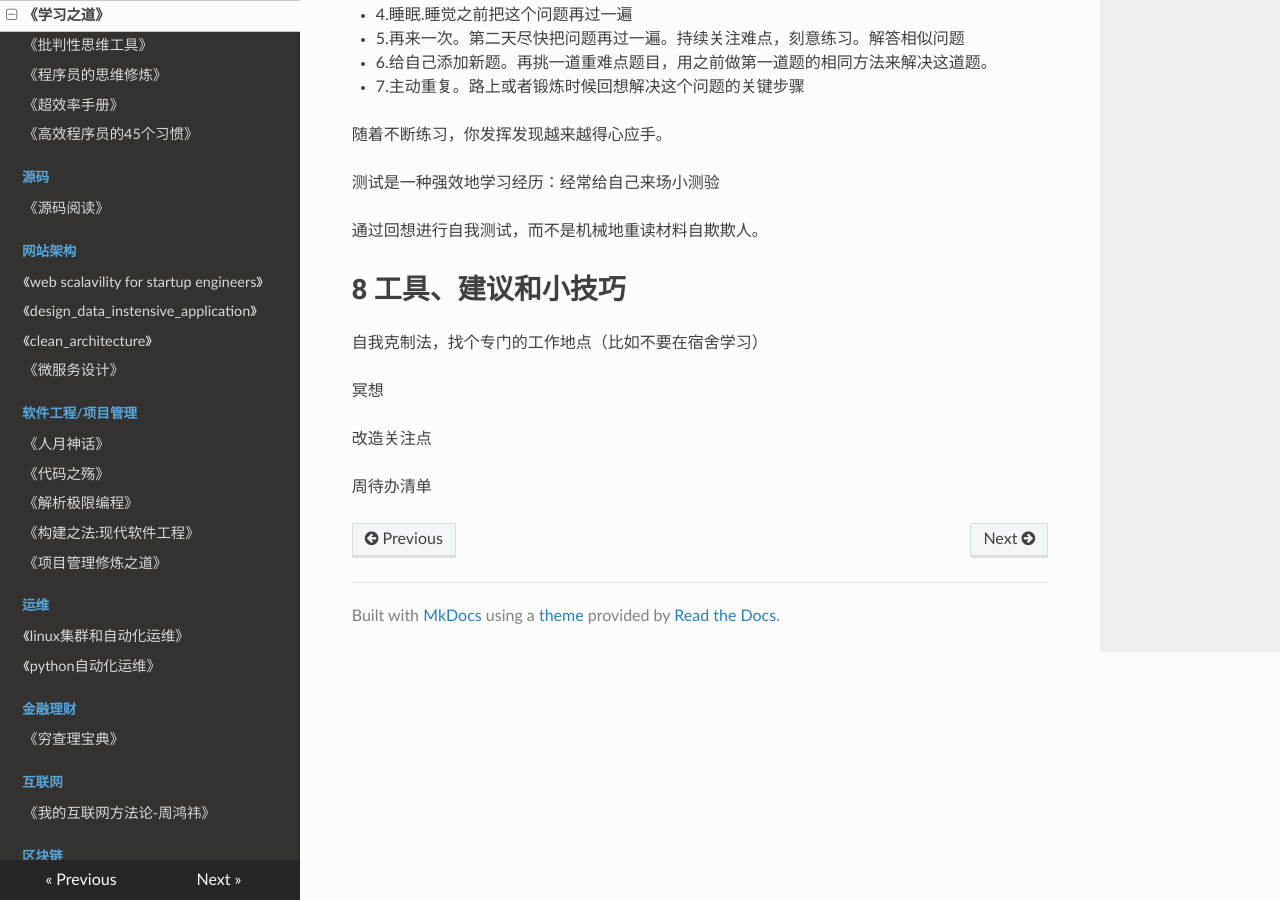
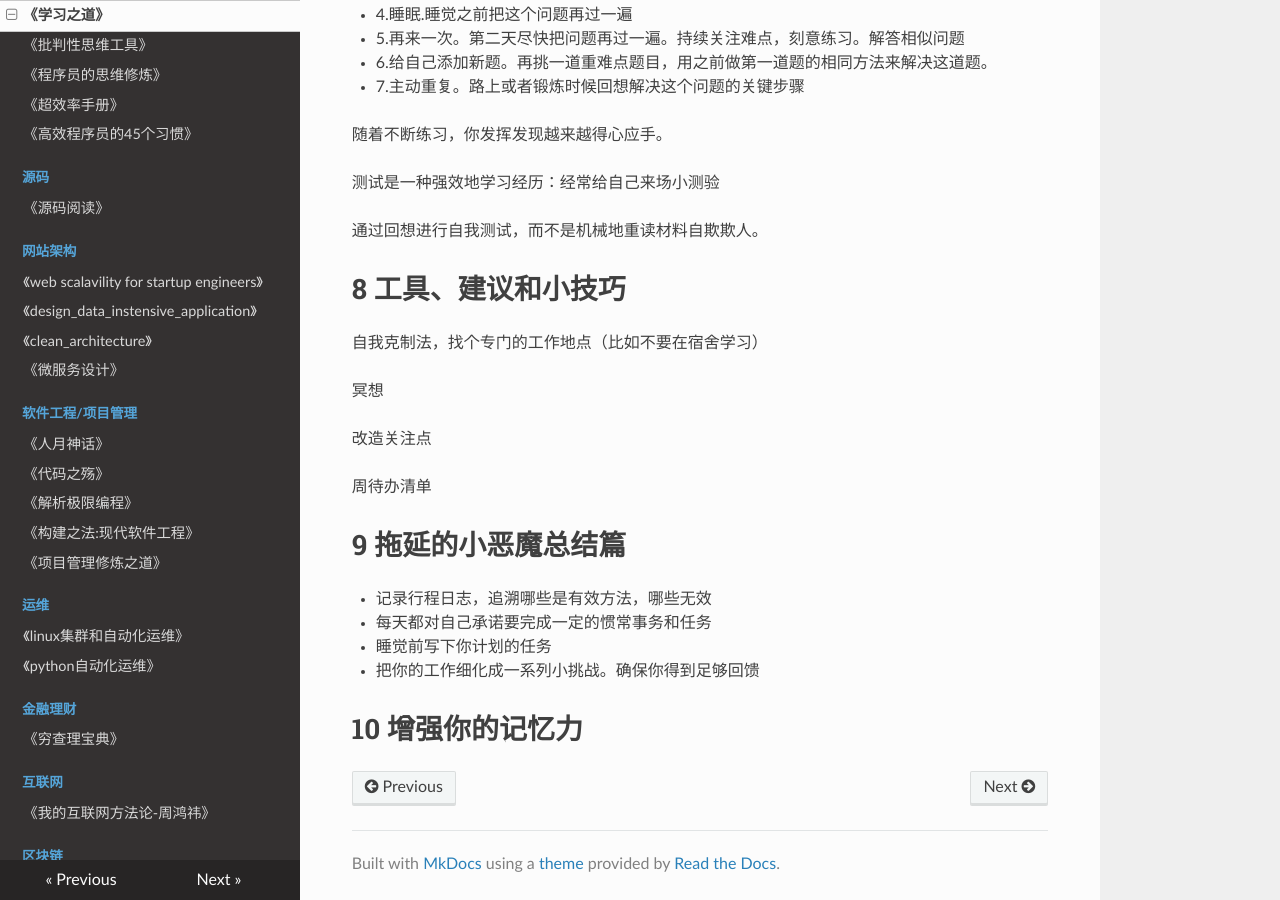
Before and after one commit to PegasusWang/booknotes, an MkDocs documentation site: the page built from docs/思维/学习之道.md, in a window 1280 px wide and 900 px high, scrolled down 2381 px. Built offline with MkDocs 1.6.1, drawn with Linux system fonts in a browser that asks for light colours; nearby versions of some CDN libraries; old or Windows-style settings are respelled for this version of MkDocs.

Commit message:
拖延总结

```diff
--- a/docs/思维/学习之道.md
+++ b/docs/思维/学习之道.md
@@ -104,3 +104,12 @@
 改造关注点
 
 周待办清单
+
+# 9 拖延的小恶魔总结篇
+
+- 记录行程日志，追溯哪些是有效方法，哪些无效
+- 每天都对自己承诺要完成一定的惯常事务和任务
+- 睡觉前写下你计划的任务
+- 把你的工作细化成一系列小挑战。确保你得到足够回馈
+
+# 10 增强你的记忆力
```
